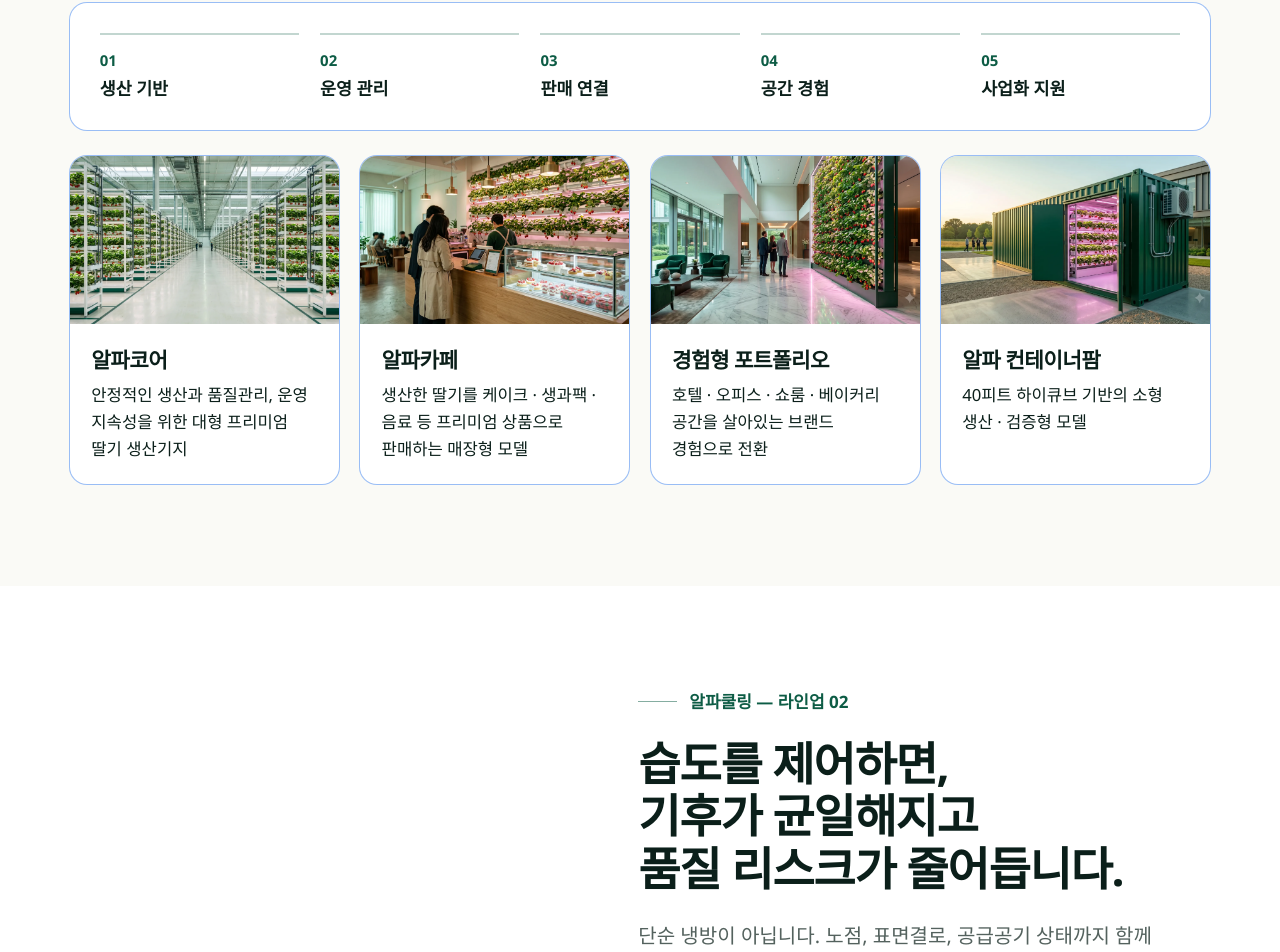
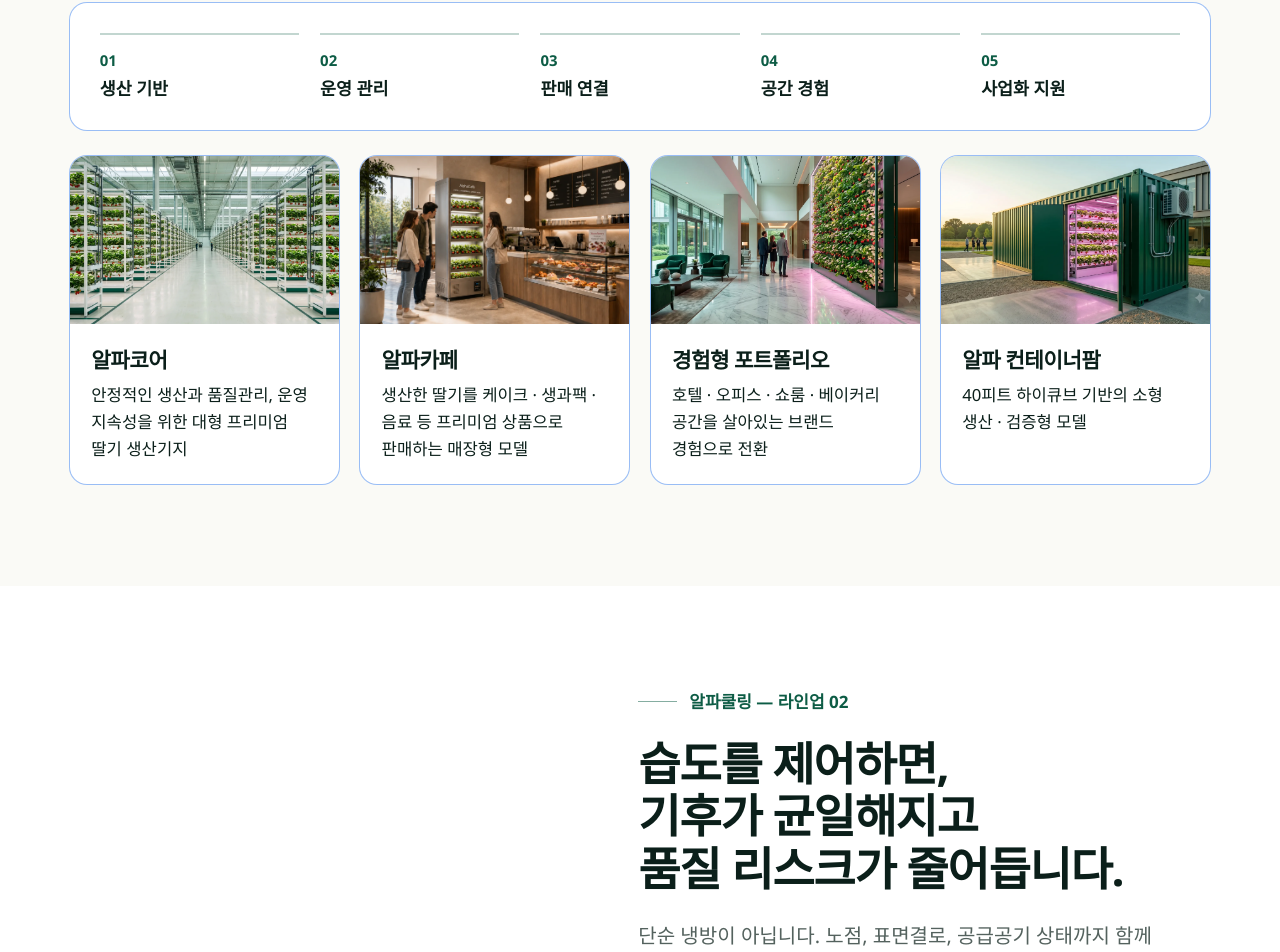
Before and after one commit to Ceselprimus/Ceselprimus, a Next.js app: page / in a window 1280 px wide. Shown: the part 4145-5097 px from the top of the page. Built offline with nearby package versions, Linux system fonts and the light colour scheme; a web font is replaced by a local one.

Commit message:
알파카페 콘셉트 이미지 교체

```diff
--- a/app/home-content.ts
+++ b/app/home-content.ts
@@ -373,7 +373,7 @@ export const koContent: HomeContent = {
     flow: ["생산 기반", "운영 관리", "판매 연결", "공간 경험", "사업화 지원"],
     models: [
       { name: "알파코어", desc: "안정적인 생산과 품질관리, 운영 지속성을 위한 대형 프리미엄 딸기 생산기지", image: "/media/concepts/alphacore-concept.webp" },
-      { name: "알파카페", desc: "생산한 딸기를 케이크 · 생과팩 · 음료 등 프리미엄 상품으로 판매하는 매장형 모델", image: "/media/concepts/alphacafe-concept.webp" },
+      { name: "알파카페", desc: "생산한 딸기를 케이크 · 생과팩 · 음료 등 프리미엄 상품으로 판매하는 매장형 모델", image: "/media/concepts/alphacafe-concept-2.webp" },
       { name: "경험형 포트폴리오", desc: "호텔 · 오피스 · 쇼룸 · 베이커리 공간을 살아있는 브랜드 경험으로 전환", image: "/media/concepts/alphaexperience-concept.webp" },
       { name: "알파 컨테이너팜", desc: "40피트 하이큐브 기반의 소형 생산 · 검증형 모델", image: "/media/concepts/containerfarm-concept.webp" }
     ],
@@ -772,7 +772,7 @@ export const enContent: HomeContent = {
     flow: ["Production base", "Operations", "Sales channels", "Space experience", "Business development"],
     models: [
       { name: "AlphaCore", desc: "A large-scale premium strawberry production base for stable output and quality control", image: "/media/concepts/alphacore-concept.webp" },
-      { name: "AlphaCafe", desc: "An in-store model selling strawberries as cakes, fresh packs, and beverages", image: "/media/concepts/alphacafe-concept.webp" },
+      { name: "AlphaCafe", desc: "An in-store model selling strawberries as cakes, fresh packs, and beverages", image: "/media/concepts/alphacafe-concept-2.webp" },
       { name: "Experience Portfolio", desc: "Turns hotels, offices, showrooms, and bakeries into living brand experiences", image: "/media/concepts/alphaexperience-concept.webp" },
       { name: "Alpha ContainerFarm", desc: "A compact production and validation model in a 40-ft high-cube container", image: "/media/concepts/containerfarm-concept.webp" }
     ],
```
Also changed, not shown: public/media/concepts/alphacafe-concept-2.webp (added).
